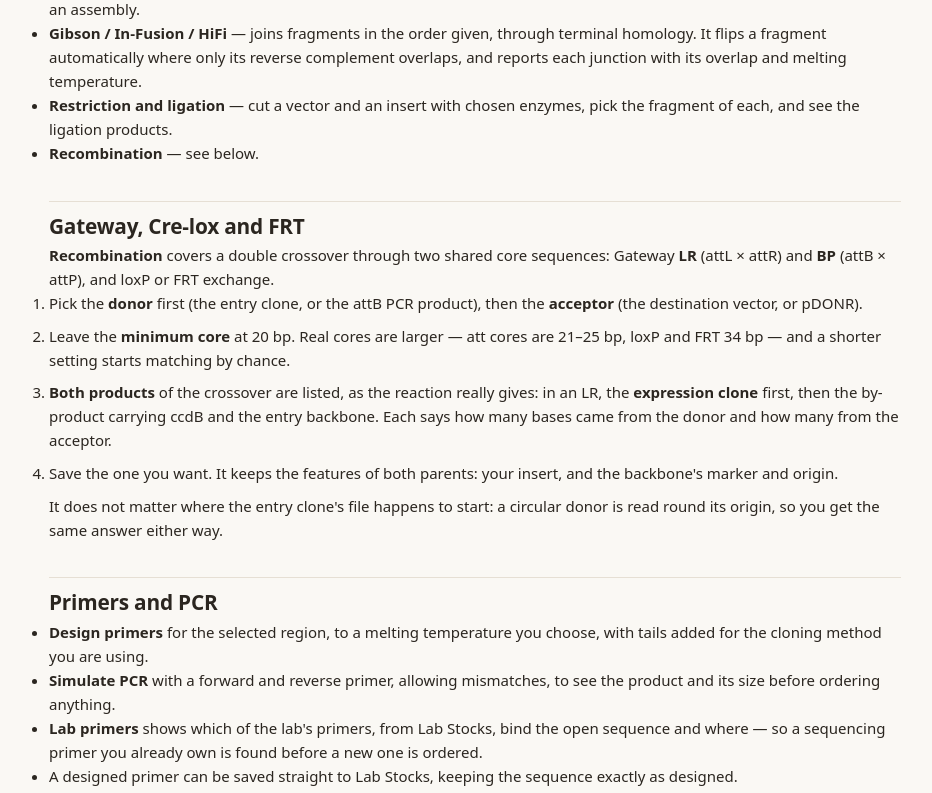
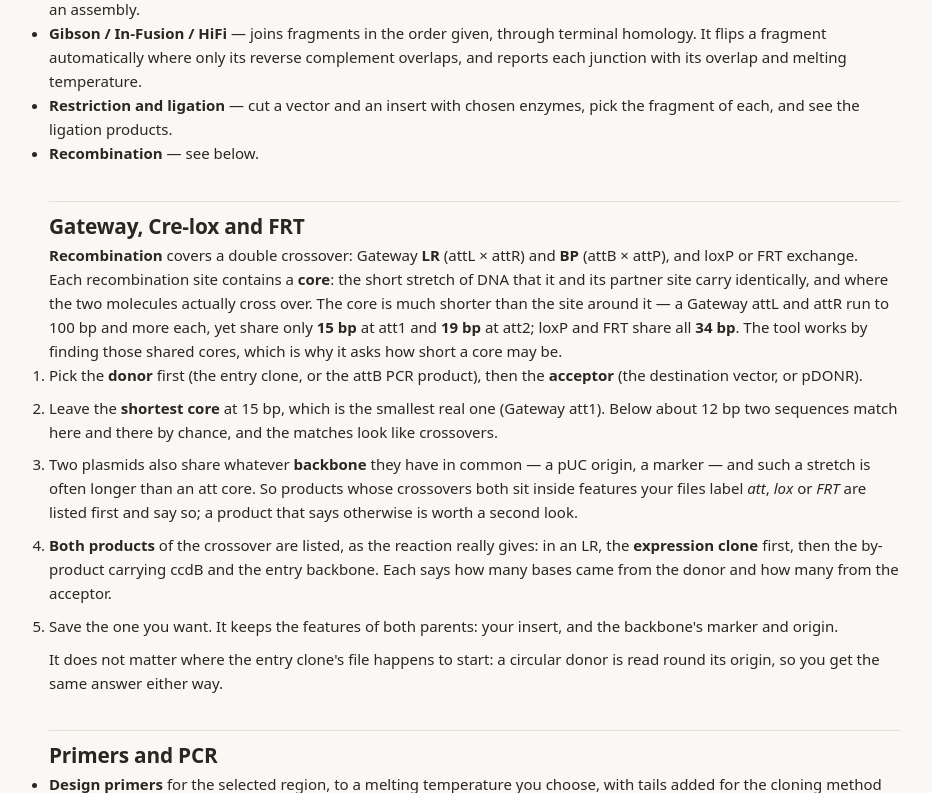
Before and after one commit to Gardiner-Lab/plasmid-editor, a Flask app: page /help in a window 1280 px wide. Shown: the part 1961-2754 px from the top of the page, without its empty margins (165-1097 px from the left). Run offline with Flask 3, Linux system fonts and the light colour scheme; parts of the project's set-up code (start-up, migrations or seed data) failed here and were passed over.

Commit message:
Release 0.25.0: a Gateway LR of two real plasmids works
Recombination required 20 bp shared between the two sites, but an attL and
its attR share only the att core: 15 bp at att1, 19 bp at att2. Every real
LR and BP pair fell below it and gave nothing. The default is now 15, and
crossovers inside features named att/lox/FRT rank above a stretch of shared
backbone, which is often longer than an att core. The page also says what a
core is.

Co-Authored-By: Claude Opus 5 <noreply@anthropic.com>

```diff
--- a/app/api/tools.py
+++ b/app/api/tools.py
@@ -488,7 +488,7 @@ def recombine(user):
     try:
         donor = model.normalize_document(data.get('donor') or {})
         acceptor = model.normalize_document(data.get('acceptor') or {})
-        results = assembly.recombine(donor, acceptor, int(data.get('min_core', 20)),
+        results = assembly.recombine(donor, acceptor, int(data.get('min_core', 15)),
                                      int(data.get('max_core', 60)),
                                      name=data.get('name') or 'Recombination product')
     except (ValueError, TypeError) as exc:
--- a/app/main.py
+++ b/app/main.py
@@ -11,7 +11,7 @@ from datetime import timedelta
 
 from flask import Flask, redirect, render_template, request, session, url_for
 
-APP_VERSION = '0.24.0'
+APP_VERSION = '0.25.0'
 
 _DEFAULT_SECRET = 'dev-secret-key-change-in-production'
 
--- a/app/templates/help.html
+++ b/app/templates/help.html
@@ -124,13 +124,23 @@
 
     <section id="gateway">
         <h2>Gateway, Cre-lox and FRT</h2>
-        <p><b>Recombination</b> covers a double crossover through two shared core sequences: Gateway
-           <b>LR</b> (attL × attR) and <b>BP</b> (attB × attP), and loxP or FRT exchange.</p>
+        <p><b>Recombination</b> covers a double crossover: Gateway <b>LR</b> (attL × attR) and
+           <b>BP</b> (attB × attP), and loxP or FRT exchange.</p>
+        <p>Each recombination site contains a <b>core</b>: the short stretch of DNA that it and its partner
+           site carry identically, and where the two molecules actually cross over. The core is much shorter
+           than the site around it &mdash; a Gateway attL and attR run to 100 bp and more each, yet share only
+           <b>15 bp</b> at att1 and <b>19 bp</b> at att2; loxP and FRT share all <b>34 bp</b>. The tool works by
+           finding those shared cores, which is why it asks how short a core may be.</p>
         <ol class="steps">
             <li>Pick the <b>donor</b> first (the entry clone, or the attB PCR product), then the
                 <b>acceptor</b> (the destination vector, or pDONR).</li>
-            <li>Leave the <b>minimum core</b> at 20 bp. Real cores are larger &mdash; att cores are 21&ndash;25 bp,
-                loxP and FRT 34 bp &mdash; and a shorter setting starts matching by chance.</li>
+            <li>Leave the <b>shortest core</b> at 15 bp, which is the smallest real one (Gateway att1).
+                Below about 12 bp two sequences match here and there by chance, and the matches look like
+                crossovers.</li>
+            <li>Two plasmids also share whatever <b>backbone</b> they have in common &mdash; a pUC origin, a
+                marker &mdash; and such a stretch is often longer than an att core. So products whose
+                crossovers both sit inside features your files label <i>att</i>, <i>lox</i> or <i>FRT</i> are
+                listed first and say so; a product that says otherwise is worth a second look.</li>
             <li><b>Both products</b> of the crossover are listed, as the reaction really gives: in an LR, the
                 <b>expression clone</b> first, then the by-product carrying ccdB and the entry backbone. Each
                 says how many bases came from the donor and how many from the acceptor.</li>
```
Also changed, not shown: app/static/js/cloning.js (+16 -7 lines), dnakit/assembly.py (+38 -5 lines), tests/test_dnakit.py (+68 -0 lines), CHANGELOG.md.
